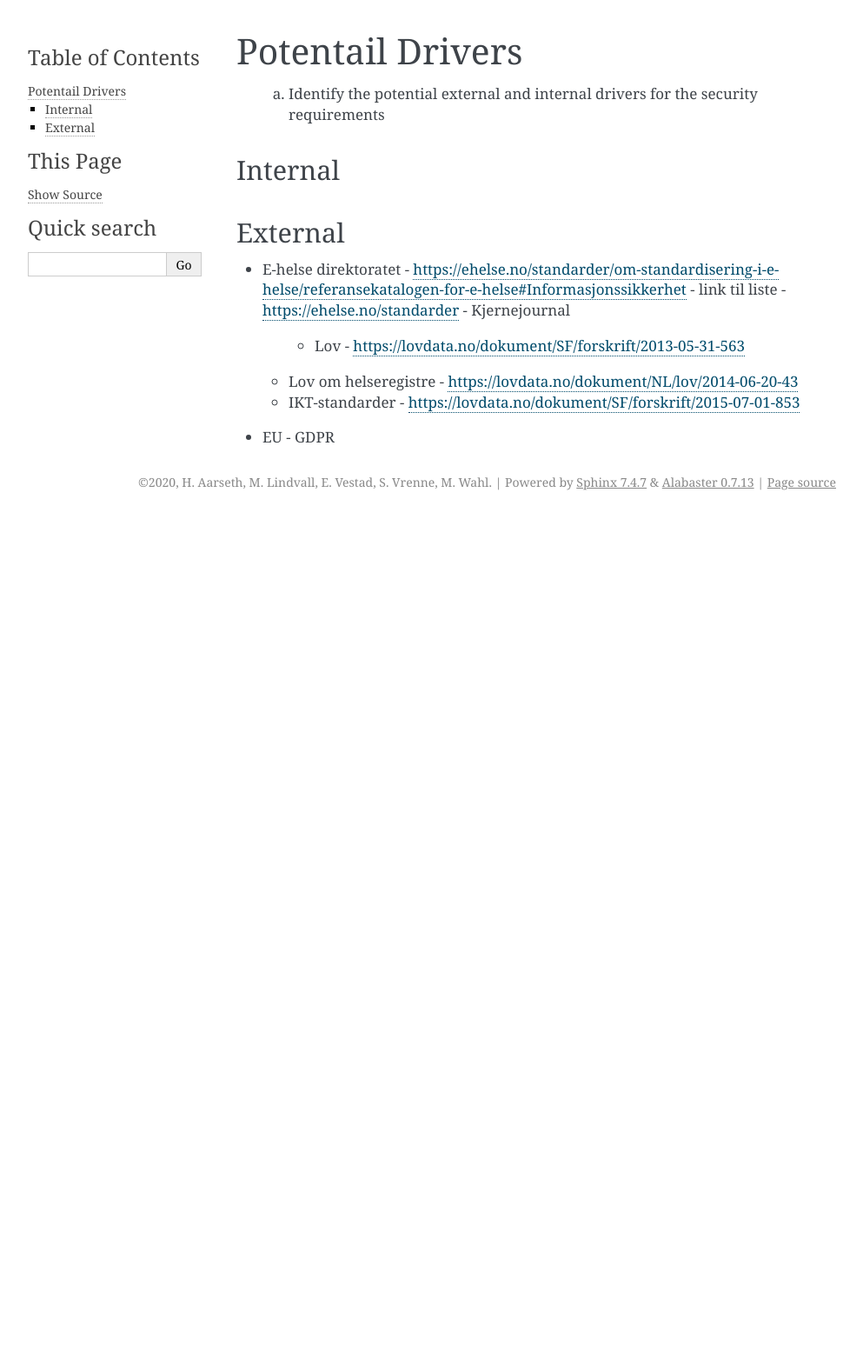
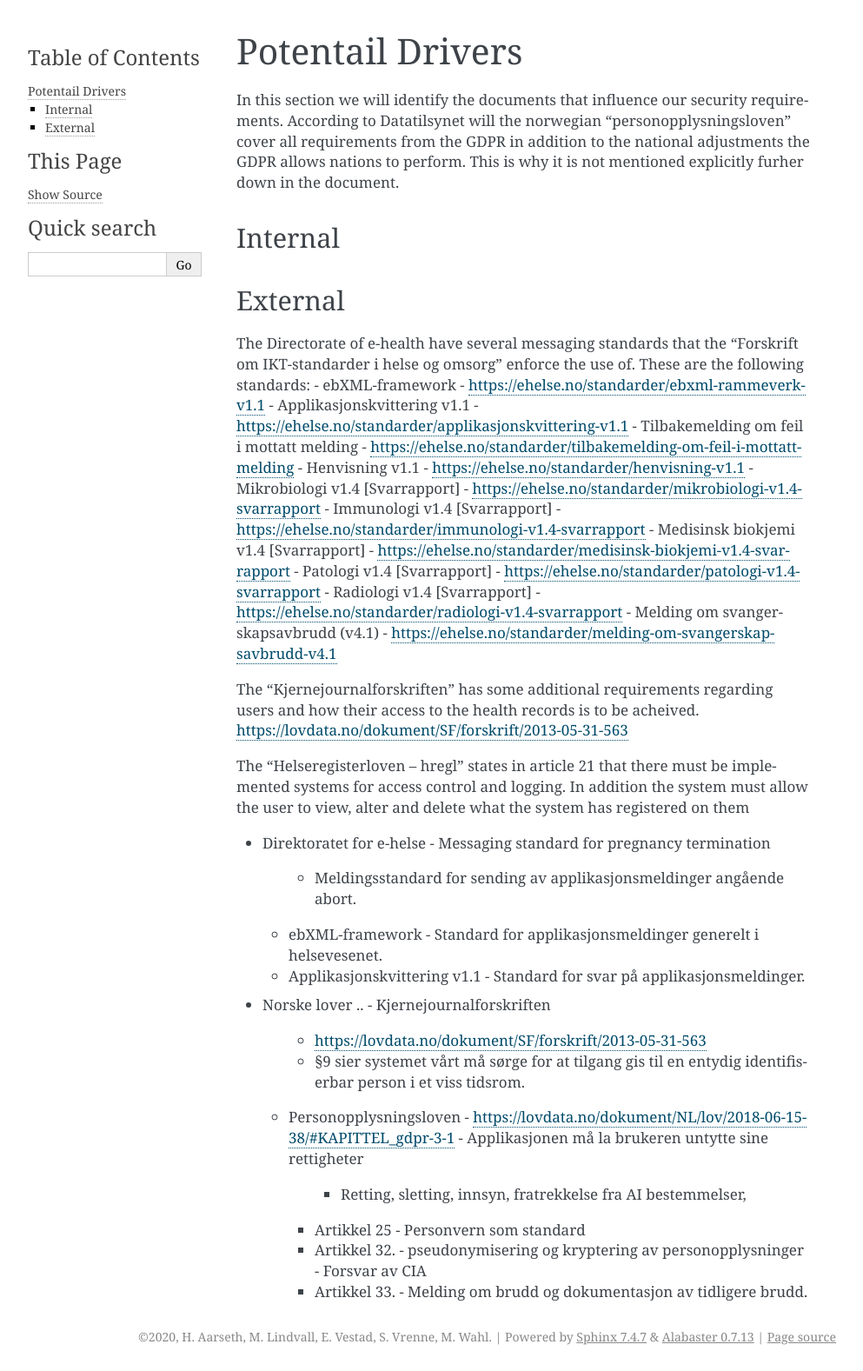
Before and after one commit to SteinarVrenne/school_imt3501, a Sphinx documentation site: the page built from Task 1/source/pages/04a_Potential_Drivers.rst, in a window 1280 px wide. Shown: the whole page at 87% size, without its empty margins (148-1141 px from the left). Built offline with Sphinx 7.4.7, drawn with Linux system fonts in a browser that asks for light colours; before the commit the page ends 900 px from its top, so only the background shows below that.

Commit message:
4a: Intro, noen lover og lenker til ekstern drivers.

```diff
--- a/Task 1/source/pages/04a_Potential_Drivers.rst
+++ b/Task 1/source/pages/04a_Potential_Drivers.rst
@@ -1,8 +1,9 @@
 Potentail Drivers
 =================
-    a. Identify the potential external and internal drivers for the security requirements
+..  a. Identify the potential external and internal drivers for the security requirements
+In this section we will identify the documents that influence our security requirements. According to Datatilsynet will the norwegian "personopplysningsloven" cover all requirements from the GDPR in addition to the national adjustments the GDPR allows nations to perform. This is why it is not mentioned explicitly furher down in the document.
 
-
+.. https://www.datatilsynet.no/regelverk-og-verktoy/lover-og-regler/om-personopplysningsloven-og-nar-den-gjelder/ "Det betyr at alle norske regler om behandling av personopplysninger må passe inn i personvernforordningens system for å være gyldige."
 
 Internal
 --------
@@ -12,10 +13,69 @@ Internal
 
 External
 --------
-- E-helse direktoratet - https://ehelse.no/standarder/om-standardisering-i-e-helse/referansekatalogen-for-e-helse#Informasjonssikkerhet
+
+The Directorate of e-health have several messaging standards that the "Forskrift om IKT-standarder i helse og omsorg" enforce the use of. These are the following standards:
+- ebXML-framework - https://ehelse.no/standarder/ebxml-rammeverk-v1.1
+- Applikasjonskvittering v1.1 - https://ehelse.no/standarder/applikasjonskvittering-v1.1
+- Tilbakemelding om feil i mottatt melding - https://ehelse.no/standarder/tilbakemelding-om-feil-i-mottatt-melding
+- Henvisning v1.1 - https://ehelse.no/standarder/henvisning-v1.1
+- Mikrobiologi v1.4 [Svarrapport] - https://ehelse.no/standarder/mikrobiologi-v1.4-svarrapport
+- Immunologi v1.4 [Svarrapport] - https://ehelse.no/standarder/immunologi-v1.4-svarrapport
+- Medisinsk biokjemi v1.4 [Svarrapport] - https://ehelse.no/standarder/medisinsk-biokjemi-v1.4-svarrapport
+- Patologi v1.4 [Svarrapport] - https://ehelse.no/standarder/patologi-v1.4-svarrapport
+- Radiologi v1.4 [Svarrapport] - https://ehelse.no/standarder/radiologi-v1.4-svarrapport
+- Melding om svangerskapsavbrudd (v4.1) - https://ehelse.no/standarder/melding-om-svangerskapsavbrudd-v4.1
+
+The "Kjernejournalforskriften" has some additional requirements regarding users and how their access to the health records is to be acheived. https://lovdata.no/dokument/SF/forskrift/2013-05-31-563
+
+The "Helseregisterloven – hregl" states in article 21 that there must be implemented systems for access control and logging. In addition the system must allow the user to view, alter and delete what the system has registered on them
+
+- Direktoratet for e-helse
+  - Messaging standard for pregnancy termination
+    - Meldingsstandard for sending av applikasjonsmeldinger angående abort.
+  - ebXML-framework
+    - Standard for applikasjonsmeldinger generelt i helsevesenet.
+  - Applikasjonskvittering v1.1
+    - Standard for svar på applikasjonsmeldinger.
+.. Grunnen til at de to over er tatt med:
+.. https://ehelse.no/standarder/om-standardisering-i-e-helse/referansekatalogen-for-e-helse
+- Norske lover
+  .. - Kjernejournalforskriften
+    - https://lovdata.no/dokument/SF/forskrift/2013-05-31-563
+    - §9 sier systemet vårt må sørge for at tilgang gis til en entydig identifiserbar person i et viss tidsrom.
+  .. - Forskrift om IKT-standarder i helse og omsorg
+    - https://lovdata.no/dokument/SF/forskrift/2015-07-01-853
+    - §5 sier man skal følge de to første kravene fra e-helse direktoratet.
+    - §6 beskriver hvilke regler som må følges for forskjellige typer meldinger.
+  .. - Helseregisterloven – hregl
+    - https://lovdata.no/dokument/NL/lov/2014-06-20-43#KAPITTEL_1
+    - Artikkel 21
+      - Tilgangsstyring, logging
+      - kryptering av personlig identifiserbar informasjon
+    - Artikkel 24
+      - Rett til innsyn
+    - Artikkel 25
+      - Rett til sletting
+  - Personopplysningsloven
+    - https://lovdata.no/dokument/NL/lov/2018-06-15-38/#KAPITTEL_gdpr-3-1
+    - Applikasjonen må la brukeren untytte sine rettigheter
+      - Retting, sletting, innsyn, fratrekkelse fra AI bestemmelser,
+    - Artikkel 25
+      - Personvern som standard
+    - Artikkel 32.
+      - pseudonymisering og kryptering av personopplysninger
+      - Forsvar av CIA
+    - Artikkel 33.
+      - Melding om brudd og dokumentasjon av tidligere brudd.
+
+
+
+
+
+
+
+.. - E-helse direktoratet - https://ehelse.no/standarder/om-standardisering-i-e-helse/referansekatalogen-for-e-helse#Informasjonssikkerhet
   - link til liste - https://ehelse.no/standarder
-  - Kjernejournal
-    - Lov - https://lovdata.no/dokument/SF/forskrift/2013-05-31-563
+
   - Lov om helseregistre - https://lovdata.no/dokument/NL/lov/2014-06-20-43
   - IKT-standarder - https://lovdata.no/dokument/SF/forskrift/2015-07-01-853
-- EU - GDPR
```
